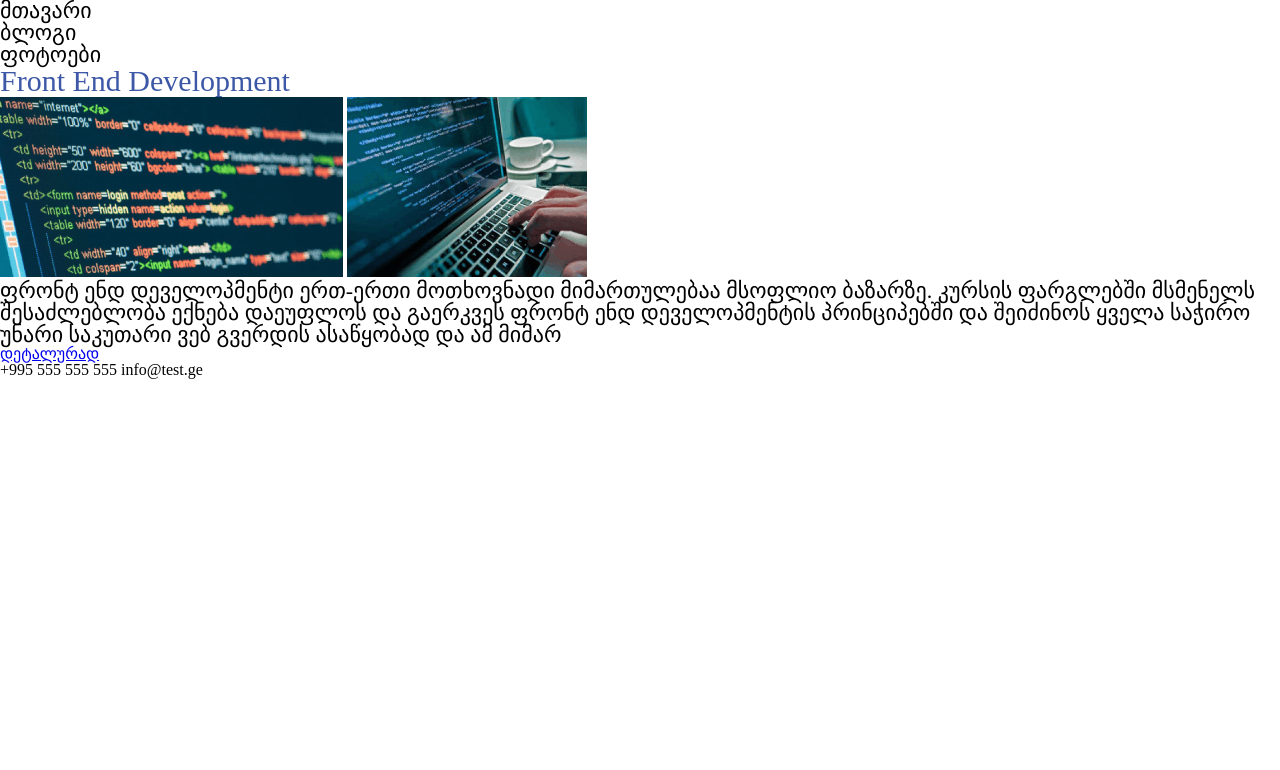
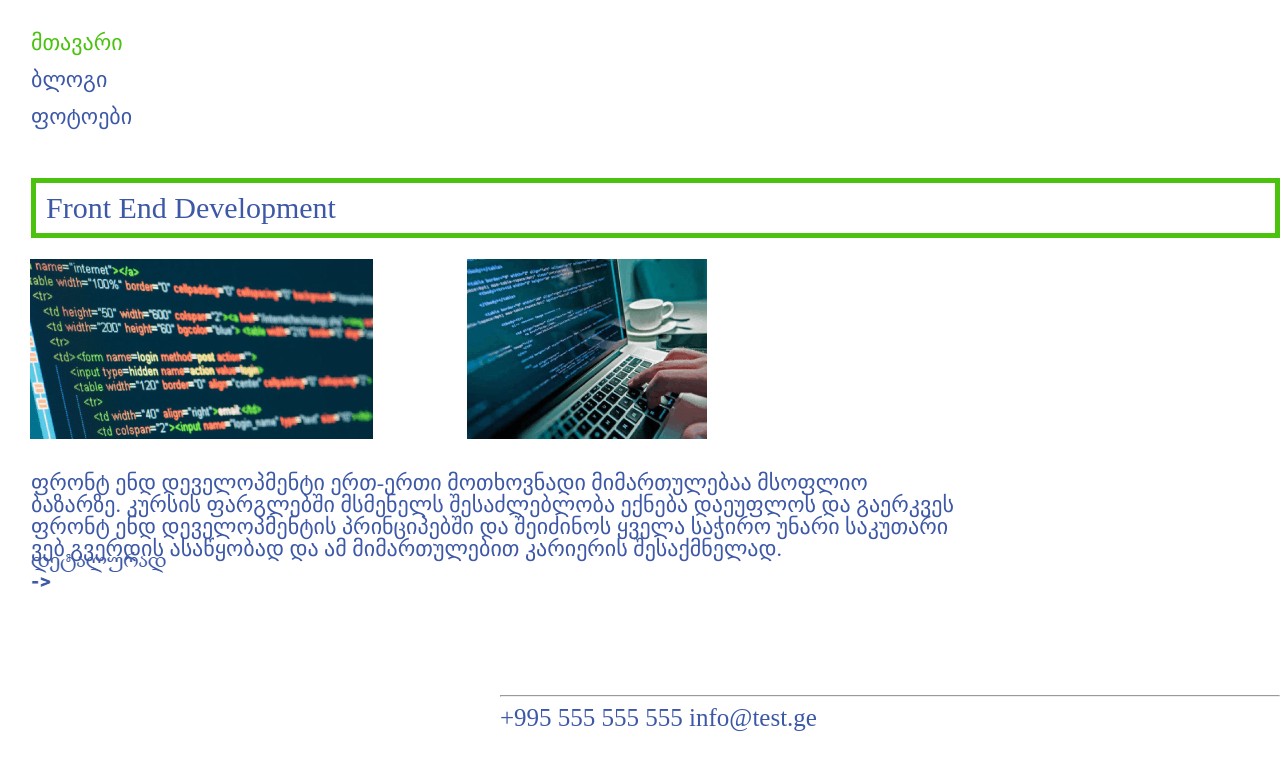
Before and after one commit to D-NaKutubidze/repo1, a plain HTML site: page index.html in a window 1280 px wide. Drawn offline with Linux system fonts and the light colour scheme.

Commit message:
CSS styles were added to the text, footer,header and navbar

```diff
--- a/index.html
+++ b/index.html
@@ -9,20 +9,23 @@
     <header>
       <nav>
         <ul>
-          <li> მთავარი</li>
-          <li>ბლოგი</li>
-          <li>ფოტოები</li>
+          <li class="home"> მთავარი</li>
+          <li class="blog">ბლოგი</li>
+          <li class="photos">ფოტოები</li>
         </ul>
       </nav>
     </header>
     <section>
       <h1>Front End Development</h1>
-      <img src="images/front1.png" alt="1"> <img src="images/front2.png" alt="2">
+      <img src="images/front1.png" class="photo1" alt="1"> <img src="images/front2.png" class="photo2" alt="2">
       <p>ფრონტ ენდ დეველოპმენტი ერთ-ერთი მოთხოვნადი მიმართულებაა მსოფლიო ბაზარზე. კურსის ფარგლებში მსმენელს
 შესაძლებლობა ექნება დაეუფლოს და გაერკვეს ფრონტ ენდ დეველოპმენტის პრინციპებში და შეიძინოს ყველა საჭირო
-უნარი საკუთარი ვებ გვერდის ასაწყობად და ამ მიმარ</p>
-      <a href="#">დეტალურად</a>
+უნარი საკუთარი ვებ გვერდის ასაწყობად და ამ მიმართულებით კარიერის შესაქმნელად.</p>
+      <img src="images/more.png" alt="more" class="more">
     </section>
-    <footer>+995 555 555 555    info@test.ge</footer>
+    <footer>
+      <hr>
+      <h2>+995 555 555 555 info@test.ge</h2>
+    </footer>
   </body>
 </html>
--- a/style/style.css
+++ b/style/style.css
@@ -1,12 +1,44 @@
-li{font-size: 22px;
+li{font-size: 22px; margin-left: 31px;margin-top: 32px;
 
 }
-h1{ font-size: 30px; color: #3D58A6; border: 5px; border-color: #4AC20E;
+h1{ margin-left: 31px; font-size: 30px; color: #3D58A6; border-color: #4AC20E; margin-top: 50px; padding: 10px;
+  border-style: solid; border-width: 5px;
 
 }
-p{font-size: 22px;
+p{font-size: 22px; margin-left: 31px;margin-top: 30px; width: 932px; height: 58px; color: #3D58A6;
 
 }
-.main{color: #4AC20E;
+footer{margin-top: 105px; margin-left: 500px;
+
+  }
+
+a{margin-left: 31px;
 
 }
+img{margin-left: 30px; margin-top: 70px;
+
+}
+h2{font-size: 25px; color: #3D58A6; text-align: left; opacity: 1px; height: 25px; width: 373px;
+
+}
+.home{color: #4AC20E;
+
+}
+.photo1{width: 343px; height: 180px; margin-top: 20px;
+
+}
+.photo2{margin-left: 90px; width: 240px; height: 181px; margin-top: 20px;
+
+}
+.more{margin-top: 300px;
+
+}
+.blog{margin-top: 15px; color: #3D58A6;
+
+}
+.photos{margin-top: 15px; color: #3D58A6;
+
+}
+.more{margin-top: 20px;
+
+}
```
Also changed, not shown: images/more.png (added).
